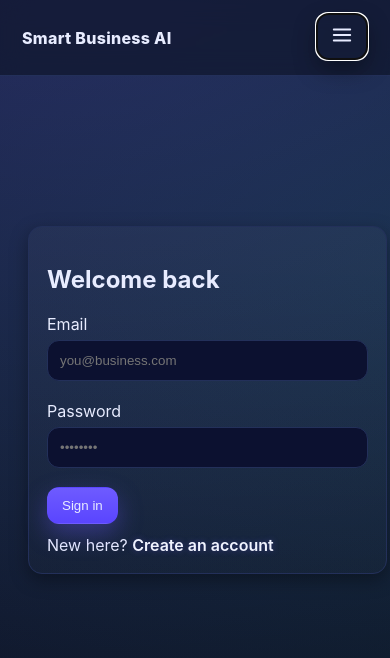
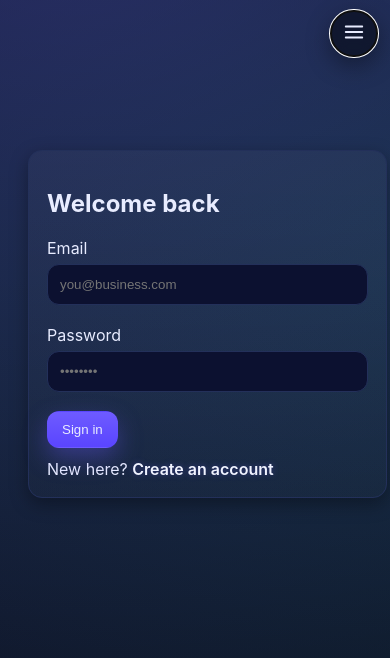
Before and after one commit to mcbriandavids/Smart-Business-AI-Assistant, a React (Vite) app in the folder frontend/: page /login in a window 390 px wide. Shown: the top 658 px of the page. Built offline with nearby package versions, Linux system fonts and the light colour scheme; no server answers.

Commit message:
fix(frontend): ensure hamburger only on small screens
- Remove header-embedded hamburger button
- Add CSS fallback to hide .mobile-fab at ≥768px with !important
- Verified dev/build; mobile-only hamburger behavior enforced

```diff
--- a/frontend/src/pages/App.tsx
+++ b/frontend/src/pages/App.tsx
@@ -97,16 +97,16 @@
             </button>
           )}
         </nav>
-        {/* Mobile menu button */}
+      </header>
+      {/* Floating menu button for mobile when header is hidden */}
       <button
         aria-label={menuOpen ? "Close menu" : "Open menu"}
         aria-expanded={menuOpen}
         aria-controls="mobile-menu"
         onClick={() => setMenuOpen((v) => !v)}
-          className="md:hidden btn btn--ghost"
-          ref={menuButtonRef}
+        className="mobile-fab md:hidden"
+        ref={(el) => (menuButtonRef.current = el)}
       >
-          {/* Hamburger / X icon toggle */}
         <svg
           xmlns="http://www.w3.org/2000/svg"
           width="22"
@@ -134,7 +134,6 @@
         </svg>
         <span className="sr-only">{menuOpen ? "Close" : "Menu"}</span>
       </button>
-      </header>
       {/* Mobile overlay to dismiss menu */}
       {menuOpen && (
         <button
--- a/frontend/src/styles.css
+++ b/frontend/src/styles.css
@@ -56,6 +56,12 @@
   background: rgba(15, 20, 40, 0.65);
   backdrop-filter: blur(12px);
   border-bottom: 1px solid var(--border);
+}
+/* Hide the header entirely on small screens */
+@media (max-width: 767px) {
+  .nav {
+    display: none;
+  }
 }
 .nav__brand {
   font-weight: 800;
@@ -130,6 +136,26 @@
   background: rgba(0, 0, 0, 0.4);
   backdrop-filter: blur(2px);
   z-index: 9; /* header is 10; keep overlay underneath header */
+}
+
+/* Floating mobile menu button (visible only on small screens via md:hidden) */
+.mobile-fab {
+  position: fixed;
+  top: 10px;
+  right: 12px;
+  z-index: 11;
+  border: 1px solid var(--border);
+  border-radius: 999px;
+  padding: 10px 12px;
+  color: #e8ecff;
+  background: rgba(15, 20, 40, 0.85);
+  backdrop-filter: blur(8px);
+  box-shadow: 0 8px 24px rgba(0, 0, 0, 0.4);
+}
+@media (min-width: 768px) {
+  .mobile-fab {
+    display: none !important;
+  }
 }
 .nav a {
   color: #d7dcff;
--- a/package.json
+++ b/package.json
@@ -9,8 +9,8 @@
     "dev:backend": "set PORT=5000 && set DB_USE_MEMORY=true && npm --prefix backend run dev",
     "dev:frontend": "set VITE_API_BASE=http://localhost:5000 && npm --prefix frontend run dev",
     "dev:all": "concurrently \"npm run dev:backend\" \"npm run dev:frontend\"",
-  "dev": "npm run setup && npm run dev:all",
-  "dev:docker": "npm run setup && npm run dev:mongo && npm run dev:all"
+    "dev": "npm run setup && npm run dev:all",
+    "dev:docker": "npm run setup && npm run dev:mongo && npm run dev:all"
   },
   "devDependencies": {
     "concurrently": "^9.0.0"
```
Lines whose indentation alone changed are shown as unchanged.
